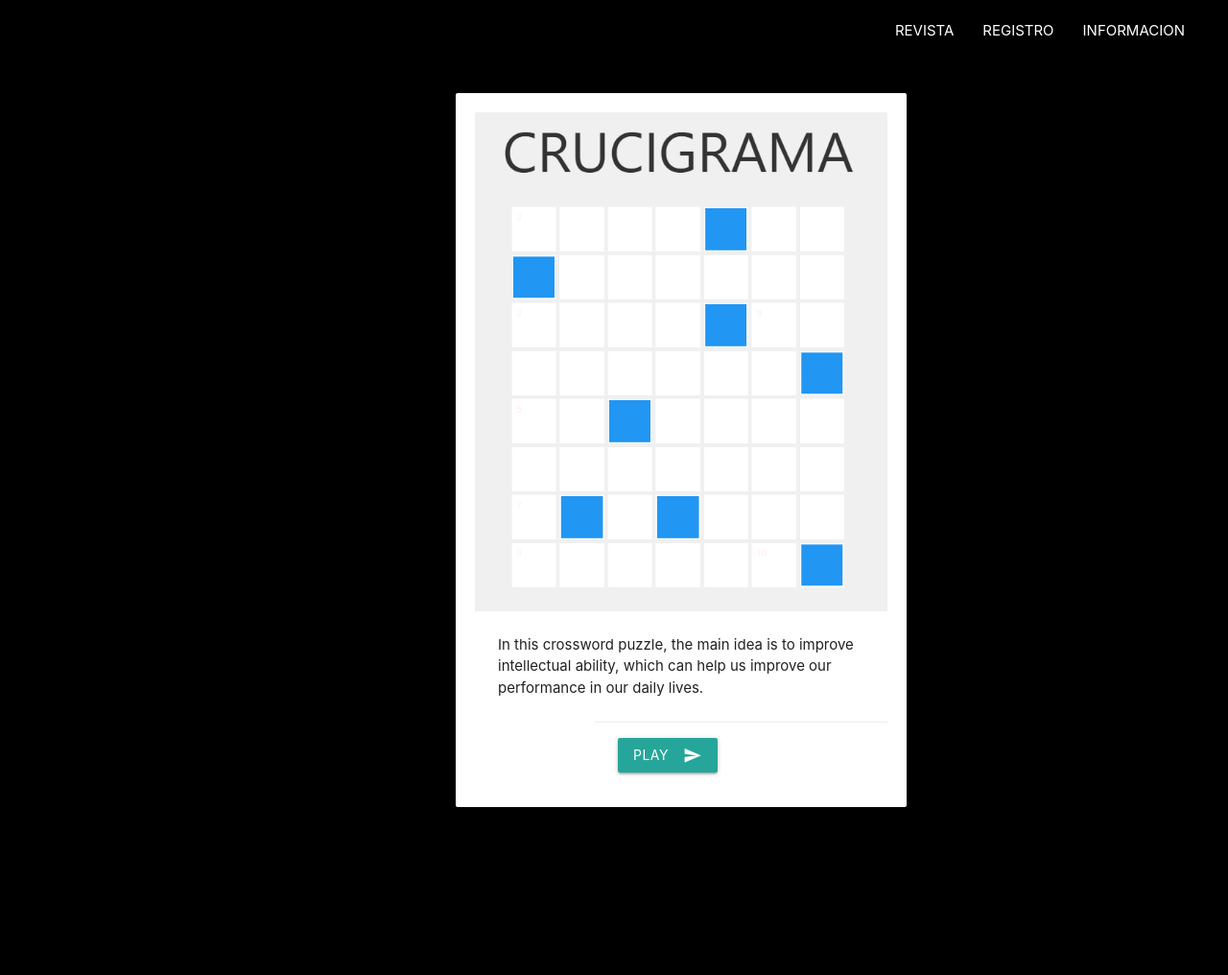
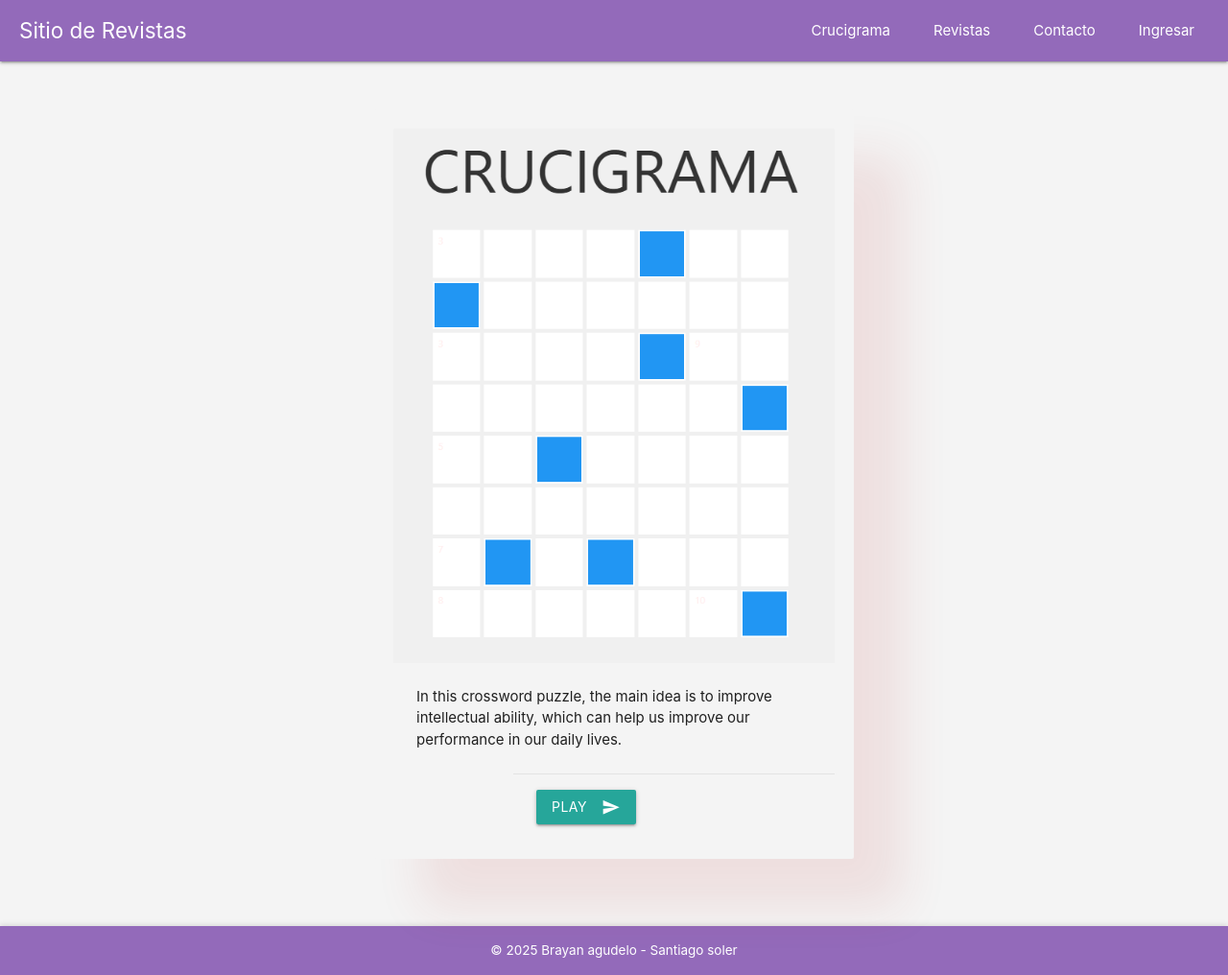
Before and after one commit to Ssoler2508/Proyecto-Web-1, a plain HTML site: page Proyecto/HTML/crucigrama.html in a window 1280 px wide. Shown: the whole page at 96% size. Before the commit the page ends 841 px from the top, so only its background shows below. Drawn offline with nearby package versions, Linux system fonts and the light colour scheme.

Commit message:
Diseño del crucigrama

```diff
--- a/Proyecto/HTML/crucigrama.html
+++ b/Proyecto/HTML/crucigrama.html
@@ -3,32 +3,25 @@
 <head>
     <meta charset="UTF-8">
     <meta name="viewport" content="width=device-width, initial-scale=1.0">
+    <link href="https://fonts.googleapis.com/icon?family=Material+Icons" rel="stylesheet">
+    <link rel="stylesheet" href="../materialize/css/materialize.min.css">
     <link rel="stylesheet" href="../css/crucigrama.css">
-    <link rel="stylesheet" href="../materialize/css/materialize.min.css">
-    <link rel="stylesheet" href="../materialize/css/materialize.css">
-    <link href="https://fonts.googleapis.com/icon?family=Material+Icons" rel="stylesheet">
-    <script type= "text/javascript" src="./js/materialize.min.js"></script>
-    <script type= "text/javascript" src="../js/cricugrama.js"></script>
-    <script type= "text/javascript" src="../js/jquery-3.7.1.min.js"></script>
-
     <title>Document</title>
 </head>
 <header>
   <nav>
-    <div class="nav-wrapper">
-      <a href="#!" class="brand-logo"></a>
-      <a href="#" data-target="mobile-demo" class="sidenav-trigger"><i class="material-icons">menu</i></a>
+    <div class="nav-wrapper" style="display: flex; align-items: center; justify-content: space-between; padding: 0 20px;">
+        <h1>Sitio de Revistas</h1>
         <ul class="right hide-on-med-and-down">
-        <li><a href="sass.html">REVISTA</a></li>
-        <li><a href="badges.html">REGISTRO</a></li>
-        <li><a href="collapsible.html">INFORMACION</a></li>
-        <li><a href="mobile.html"></a></li>
+            <li><a href="../HTML/crucigrama.html">Crucigrama</a></li>
+            <li><a href="../HTML/inicio.html#revistas" target="_blank">Revistas</a></li>
+            <li><a href="../HTML/inicio.html#contacto" target="_blank">Contacto</a></li>
+            <li><a href="../HTML/index.html" target="_self">Ingresar</a></li>
         </ul>
     </div>
 </nav>
 </header>
 <body>
-
     <main>
         <div class="row">
             <div class="cols12m7">
@@ -38,20 +31,24 @@
                         <span class="card-title"></span>
                     </div>
                     <div class="card-content">
-
                         <p>In this crossword puzzle, the main idea is to improve intellectual ability, which can help us improve our performance in our daily lives.</p>
                     </div>
                     <div class="card-action">
-              <a href="mm.html"> <button class="btn waves-effect waves-light" type="submit" name="action">PLAY
+                        <a href="mm.html">
+                            <button class="btn waves-effect waves-light" type="submit" name="action">PLAY
                                 <i class="material-icons right">send</i>
-              </button></a>
+                            </button>
+                        </a>
                     </div>
                 </div>
             </div>
         </div>
-
-
-
     </main>
+    <footer>
+        <p>&copy; 2025 Brayan agudelo - Santiago soler</p>
+    </footer>
+    <script type= "text/javascript" src="../js/jquery-3.7.1.min.js"></script>
+    <script type= "text/javascript" src="./js/materialize.min.js"></script>
+    <script type= "text/javascript" src="../js/cricugrama.js"></script>
 </body>
 </html>
--- a/Proyecto/css/crucigrama.css
+++ b/Proyecto/css/crucigrama.css
@@ -1,16 +1,53 @@
-
-.cols12m7{
-    height: 520px;
-    width: 520px;
-    margin-left: 450px;
-    padding: 25px;
-    flex-wrap: wrap;
-    gap: 5px;
-    margin-bottom: 20px;
-    border-radius: 50px;
+:root{
+    --primary-color: #936aba; /* Azul Materialize */
+    --secondary-color: #936aba; /* Verde Materialize */
+    --text-color: #333; /* Color de texto */
+    --background-color: #f4f4f4; /* Color de fondo */
+    --second-background-color: #000; /* Color de fondo secundario */
+    --font-color: #fff; /* Color de fuente */
 }
 body{
-    background-color: black;
+    background-color: var(--background-color); /* Color de fondo */
+    display: flex;
+    flex-direction: column;
+    min-height: 100vh; /* Altura mínima igual a la altura de la ventana */
+    margin: 0; /* Elimina márgenes */
+}
+header {
+    color: var(--font-color);
+    /* padding: 10px 0; */
+    text-align: center;
+}
+
+header h1 {
+    margin: 0;
+    font-size: 1.5rem;
+    color: var(--font-color);
+}
+header h2 {
+    margin: 0;
+    font-size: 2.5rem;
+    color: var(--text-color);
+}
+header ul {
+    display: flex;
+    gap: 15px;
+    list-style: none;
+    margin: 0;
+    padding: 0;
+}
+.nav-wrapper {
+    background-color: var(--primary-color); /* Color de fondo del encabezado */
+}
+li a:hover {
+    background-color: var(--primary-color);
+    color: var(--text-color); /* Color de fondo del encabezado al pasar el mouse */
+}
+.btnwaves-effectwaves-light{
+    background-color: var(--second-background-color);
+}
+#button{
+    background-color: var(--second-background-color);
 }
 .card{
     width: 100%;
@@ -18,19 +55,28 @@ body{
     margin: 50px auto;
     padding: 20px;
     box-shadow: 50px 50px 50px rgba(189, 42, 42, 0.1);
-    background-color: black;
+    background-color: var(--background-color);
 }
-.nav-wrapper{
-    background-color: black;
-}
+
 .card-action{
     padding: 1px;
     margin-left: 125px;
     justify-content: center;
 }
-h3{
-    color: w;
+main {
+    flex: 1; /* Hace que el main ocupe el espacio restante */
 }
-.nav-wrapper{
-    background-color: rgb(0, 0, 0);
+footer {
+    background-color: var(--primary-color); /* Fondo del footer */
+    color: var(--font-color); /* Color del texto */
+    text-align: center; /* Centra el texto */
+    padding: 15px 0; /* Espaciado interno */
+    width: 100%; /* Ocupa todo el ancho */
+    box-shadow: 0px -2px 5px rgba(0, 0, 0, 0.1); /* Sombra superior */
 }
+
+footer p {
+    margin: 0; /* Elimina márgenes */
+    font-size: 0.9rem; /* Tamaño del texto */
+    color: var(--font-color); /* Color del texto */
+}
--- a/Proyecto/css/style.css
+++ b/Proyecto/css/style.css
@@ -131,7 +131,7 @@ margin-bottom: 10px; /* Espacio entre cada input */
     margin-top: 10px;
     top: 25px; /* Posición inicial del label */
     left: 10px; /* Espaciado horizontal */
-    font-size: 1.3rem; /* Tamaño inicial del texto */
+    font-size: 1.5rem; /* Tamaño inicial del texto */
     color: var(--secondary-color); /* Color inicial del label */
     transition: all 0.3s ease; /* Transición suave */
     pointer-events: none; /* Evita que el label interfiera con el clic */
```
Also changed, not shown: Proyecto/HTML/index.html (+1 -1 lines), Proyecto/css/inicio.css (+34 -18 lines). Lines whose indentation alone changed are shown as unchanged.
